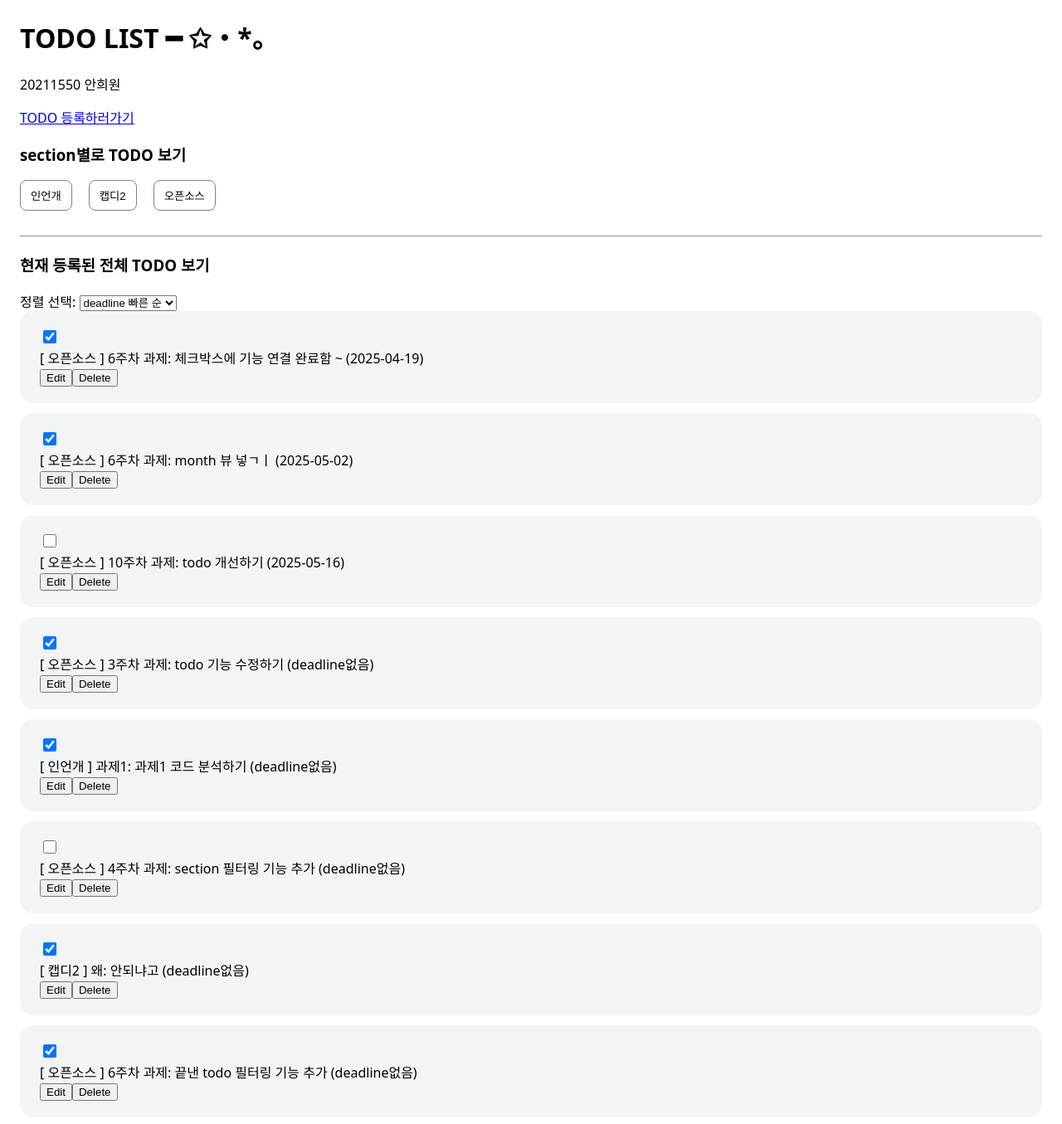
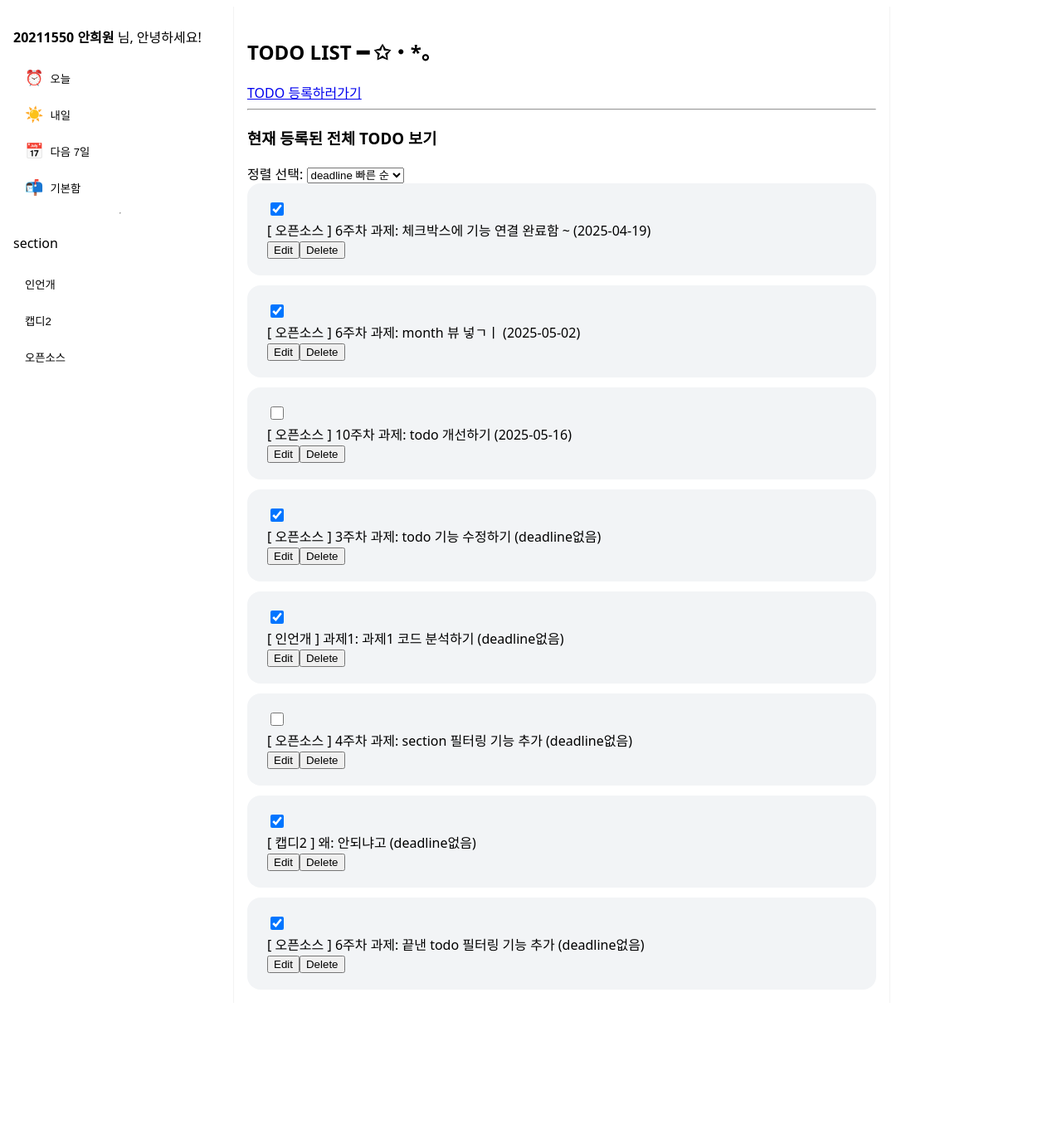
Before and after one commit to naya-h2/FastApi-Todos, a FastAPI app: page / in a window 1280 px wide. Shown: the whole page at 83% size. After the commit the page ends 1193 px from the top, so only its background shows below. Run offline with FastAPI, Linux system fonts and the light colour scheme; some web fonts are replaced.

Commit message:
design: nav바 추가

```diff
--- a/fastapi-app/templates/index.html
+++ b/fastapi-app/templates/index.html
@@ -16,11 +16,7 @@
         font-family: 'Pretendard Variable', Pretendard, system-ui, -apple-system,
           BlinkMacSystemFont, 'Segoe UI', Roboto, Oxygen, Ubuntu, Cantarell,
           'Open Sans', 'Helvetica Neue', sans-serif;
-      }
-
-      #todo-section {
-        display: flex;
-        gap: 20px;
+        box-sizing: border-box;
       }
 
       .tag {
@@ -61,10 +57,6 @@
         background-color: rgb(242, 244, 246);
       }
 
-      body {
-        padding: 0 16px;
-      }
-
       input {
         padding: 16px 12px;
 
@@ -96,15 +88,78 @@
       .submit-button:hover {
         background-color: #ffc5cf;
       }
+
+      nav {
+        padding: 8px;
+        border-right: 1px solid #f3f3f3;
+        width: 257px;
+        min-height: 100dvh;
+
+        display: flex;
+        flex-direction: column;
+      }
+
+      section {
+        padding: 16px;
+        min-width: 370px;
+        width: 60%;
+        border-right: 1px solid #f3f3f3;
+      }
+
+      body {
+        display: flex;
+      }
+
+      .nav-btn {
+        height: 44px;
+        padding: 12px 14px;
+        background-color: white;
+        outline: none;
+        border: none;
+        text-align: left;
+
+        display: flex;
+        gap: 8px;
+        align-items: center;
+      }
+      .nav-btn:hover {
+        border-radius: 8px;
+        background-color: #f3f3f3;
+      }
+
+      .emoji {
+        font-size: 18px;
+      }
+      #todo-section {
+        display: flex;
+        flex-direction: column;
+      }
     </style>
   </head>
+
   <body>
+    <nav>
+      <p><b>20211550 안희원</b> 님, 안녕하세요!</p>
+      <button id="nav-today" class="nav-btn">
+        <span class="emoji">⏰</span>오늘
+      </button>
+      <button id="nav-tomorrow" class="nav-btn">
+        <span class="emoji">☀️</span>내일
+      </button>
+      <button id="nav-week" class="nav-btn">
+        <span class="emoji">📅</span>다음 7일
+      </button>
+      <button id="nav-inbox" class="nav-btn">
+        <span class="emoji">📬</span>기본함
+      </button>
+      <hr />
+      <p>section</p>
+      <div id="todo-section"></div>
+    </nav>
+    <section>
       <h1>TODO LIST ━ ✩・*。</h1>
-    <p>20211550 안희원</p>
+
       <a href="/post">TODO 등록하러가기</a>
-
-    <h3>section별로 TODO 보기</h3>
-    <div id="todo-section"></div>
 
       <br />
       <hr />
@@ -116,6 +171,7 @@
         <option id="slow" value="slow">deadline 느린 순</option>
       </select>
       <div id="todo-list"></div>
+    </section>
 
     <script>
       async function fetchSections() {
@@ -127,7 +183,7 @@
           op.id = idx;
           op.value = section;
           op.innerHTML = section;
-          op.className = 'tag';
+          op.className = 'nav-btn';
 
           op.addEventListener('click', () => {
             window.location.href = `/section?s=${section}`;
@@ -234,6 +290,36 @@
         .getElementById('sort-type')
         .addEventListener('change', handleSelectSort);
 
+      async function navBtn() {
+        document
+          .getElementById('nav-today')
+          .addEventListener(
+            'click',
+            () => (window.location.href = '/tasks/today')
+          );
+
+        document
+          .getElementById('nav-tomorrow')
+          .addEventListener(
+            'click',
+            () => (window.location.href = '/tasks/tomorrow')
+          );
+
+        document
+          .getElementById('nav-week')
+          .addEventListener(
+            'click',
+            () => (window.location.href = '/tasks/week')
+          );
+        document
+          .getElementById('nav-inbox')
+          .addEventListener(
+            'click',
+            () => (window.location.href = '/tasks/inbox')
+          );
+      }
+
+      navBtn();
       fetchTodos();
       fetchSections();
     </script>
```
Lines whose indentation alone changed are shown as unchanged.
